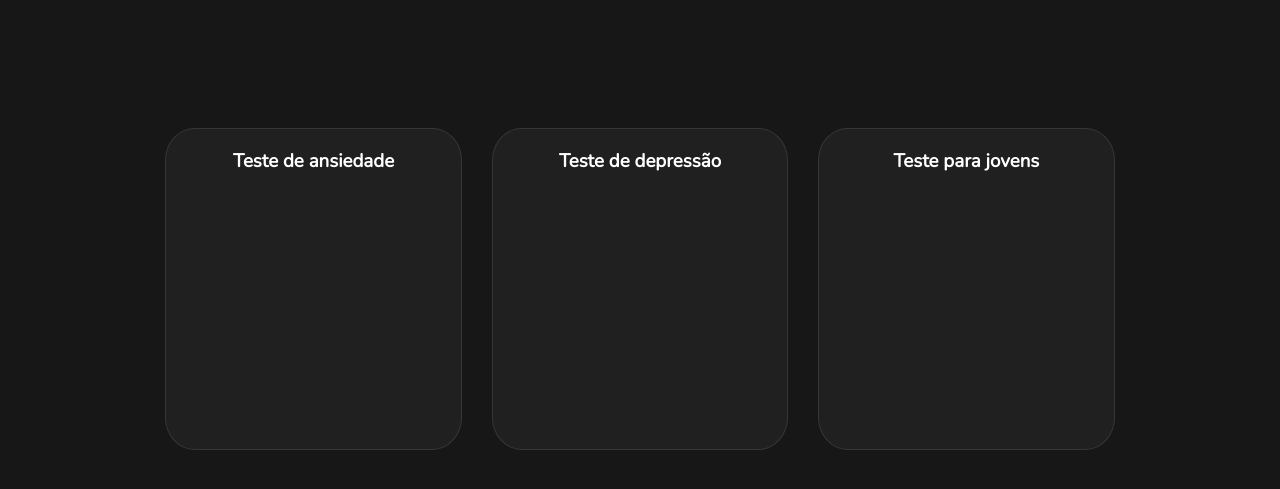
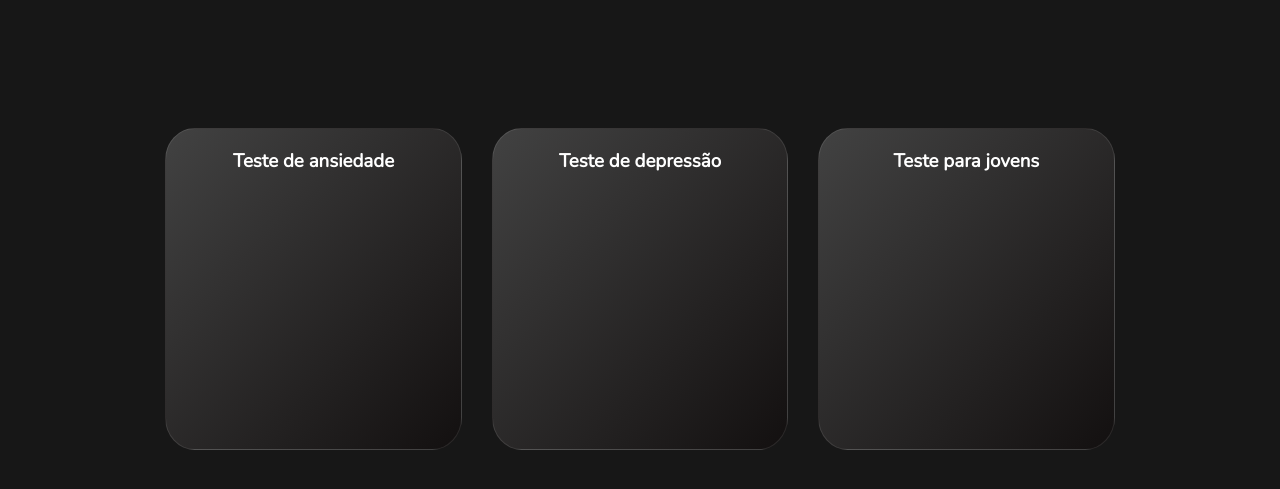
Before and after one commit to HugoNogueira05/PsiHelp, a plain HTML site: page Intersection_zung/intersection.html in a window 1280 px wide. Shown: the part 111-600 px from the top of the page. Drawn offline with nearby package versions, Linux system fonts and the light colour scheme.

Commit message:
Update intersection.css

```diff
--- a/Intersection_zung/intersection.css
+++ b/Intersection_zung/intersection.css
@@ -16,7 +16,7 @@ body{
 .card{
     height: 40vh;
     width: 23vw;
-    background-color: rgba(255, 255, 255, 0.04);
+    background-image: linear-gradient(to bottom right, #424242 , #131010);
     border-radius: 10%;
     cursor:pointer;
     border: 1px solid rgba(255, 255, 255, 0.1);
```
